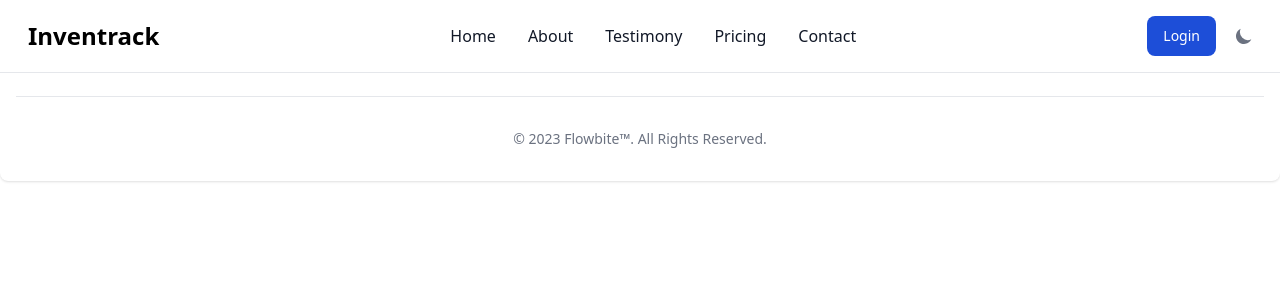
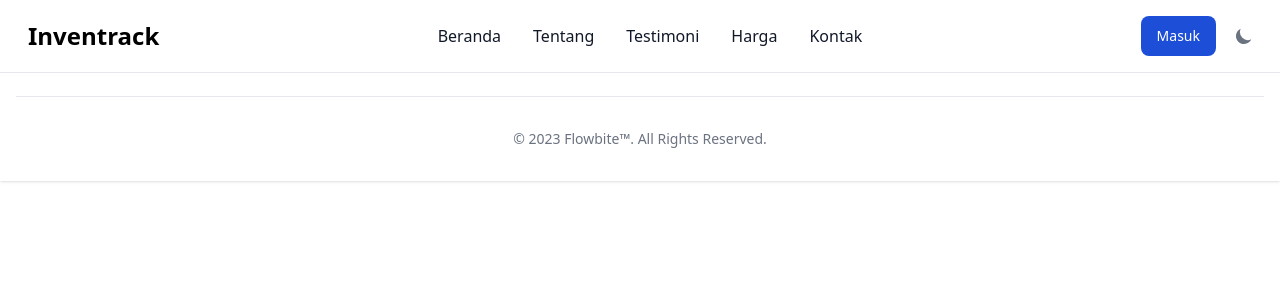
Before and after one commit to BrianFaviansa/inventrack, a PHP site: the page made by resources/views/landing/landing_layout.php in a window 1280 px wide. Shown: the top 300 px of the page. Run offline with PHP 8.4, Linux system fonts and the light colour scheme; the template is opened without the code that fills it, so the values that code supplies are empty; some libraries are stand-ins or nearby versions.

Commit message:
[feat] landing nav and footer in indonesia

```diff
--- a/resources/views/landing/footer.php
+++ b/resources/views/landing/footer.php
@@ -1,5 +1,5 @@
 <!-- footer -->
-<footer class="bg-white rounded-lg shadow dark:bg-gray-900">
+<footer class="bg-white shadow dark:bg-gray-800">
     <div class="w-full max-w-screen-xl mx-auto p-4 md:py-8">
         <div class="sm:flex sm:items-center sm:justify-between">
             <a href="https://flowbite.com/" class="flex items-center mb-4 sm:mb-0 space-x-3 rtl:space-x-reverse">
@@ -8,16 +8,19 @@
             </a>
             <ul class="flex flex-wrap items-center mb-6 text-sm font-medium text-gray-500 sm:mb-0 dark:text-gray-400">
                 <li>
-                    <a href="#" class="hover:underline me-4 md:me-6">About</a>
+                    <a href="#home" class="smoothScroll hover:underline me-4 md:me-6">Beranda</a>
                 </li>
                 <li>
-                    <a href="#" class="hover:underline me-4 md:me-6">Privacy Policy</a>
+                    <a href="#about" class="smoothScroll hover:underline me-4 md:me-6">Tentang</a>
                 </li>
                 <li>
-                    <a href="#" class="hover:underline me-4 md:me-6">Licensing</a>
+                    <a href="#testimony" class="smoothScroll hover:underline me-4 md:me-6">Testimoni</a>
                 </li>
                 <li>
-                    <a href="#" class="hover:underline">Contact</a>
+                    <a href="#pricing" class="smoothScroll hover:underline me-4 md:me-6">Harga</a>
+                </li>
+                <li>
+                    <a href="#contact" class="smoothScroll hover:underline">Kontak</a>
                 </li>
             </ul>
         </div>
--- a/resources/views/landing/landing_layout.php
+++ b/resources/views/landing/landing_layout.php
@@ -72,6 +72,4 @@ if (isset($url)) {
 </script>
 <?php $smoothScroll = ob_get_clean(); ?>
 
-
-
 <?php include 'resources/views/master_layout/master.php'; ?>
--- a/resources/views/landing/nav.php
+++ b/resources/views/landing/nav.php
@@ -6,7 +6,7 @@
             <span class="self-center text-2xl font-semibold whitespace-nowrap dark:text-white">Inventrack</span>
         </a>
         <div class="flex md:order-2 space-x-3 md:gap-2 md:space-x-0 rtl:space-x-reverse">
-            <button type="button" class="text-white bg-blue-700 hover:bg-blue-800 focus:ring-4 focus:outline-none focus:ring-blue-300 font-medium rounded-lg text-sm px-4 py-2 text-center dark:bg-blue-600 dark:hover:bg-blue-700 dark:focus:ring-blue-800">Login</button>
+            <button type="button" class="text-white bg-blue-700 hover:bg-blue-800 focus:ring-4 focus:outline-none focus:ring-blue-300 font-medium rounded-lg text-sm px-4 py-2 text-center dark:bg-blue-600 dark:hover:bg-blue-700 dark:focus:ring-blue-800">Masuk</button>
             <button data-collapse-toggle="navbar-sticky" type="button" class="inline-flex items-center p-2 w-10 h-10 justify-center text-sm text-gray-500 rounded-lg md:hidden hover:bg-gray-100 focus:outline-none focus:ring-2 focus:ring-gray-200 dark:text-gray-400 dark:hover:bg-gray-700 dark:focus:ring-gray-600" aria-controls="navbar-sticky" aria-expanded="false">
                 <span class="sr-only">Open main menu</span>
                 <svg class="w-5 h-5" aria-hidden="true" xmlns="http://www.w3.org/2000/svg" fill="none" viewBox="0 0 17 14">
@@ -25,19 +25,19 @@
         <div class="items-center justify-between hidden w-full md:flex md:w-auto md:order-1" id="navbar-sticky">
             <ul class="flex flex-col p-4 md:p-0 mt-4 font-medium border border-gray-100 rounded-lg bg-gray-50 md:space-x-8 rtl:space-x-reverse md:flex-row md:mt-0 md:border-0 md:bg-white dark:bg-gray-800 md:dark:bg-gray-900 dark:border-gray-700">
                 <li>
-                    <a href="#home" class="smoothScroll block py-2 px-3 text-gray-900 rounded hover:bg-gray-100 md:hover:bg-transparent md:hover:text-blue-700 md:p-0 md:dark:hover:text-blue-500 dark:text-white dark:hover:bg-gray-700 dark:hover:text-white md:dark:hover:bg-transparent dark:border-gray-700">Home</a>
+                    <a href="#home" class="smoothScroll block py-2 px-3 text-gray-900 rounded hover:bg-gray-100 md:hover:bg-transparent md:hover:text-blue-700 md:p-0 md:dark:hover:text-blue-500 dark:text-white dark:hover:bg-gray-700 dark:hover:text-white md:dark:hover:bg-transparent dark:border-gray-700">Beranda</a>
                 </li>
                 <li>
-                    <a href="#about" class="smoothScroll block py-2 px-3 text-gray-900 rounded hover:bg-gray-100 md:hover:bg-transparent md:hover:text-blue-700 md:p-0 md:dark:hover:text-blue-500 dark:text-white dark:hover:bg-gray-700 dark:hover:text-white md:dark:hover:bg-transparent dark:border-gray-700">About</a>
+                    <a href="#about" class="smoothScroll block py-2 px-3 text-gray-900 rounded hover:bg-gray-100 md:hover:bg-transparent md:hover:text-blue-700 md:p-0 md:dark:hover:text-blue-500 dark:text-white dark:hover:bg-gray-700 dark:hover:text-white md:dark:hover:bg-transparent dark:border-gray-700">Tentang</a>
                 </li>
                 <li>
-                    <a href="#testimony" class="smoothScroll block py-2 px-3 text-gray-900 rounded hover:bg-gray-100 md:hover:bg-transparent md:hover:text-blue-700 md:p-0 md:dark:hover:text-blue-500 dark:text-white dark:hover:bg-gray-700 dark:hover:text-white md:dark:hover:bg-transparent dark:border-gray-700">Testimony</a>
+                    <a href="#testimony" class="smoothScroll block py-2 px-3 text-gray-900 rounded hover:bg-gray-100 md:hover:bg-transparent md:hover:text-blue-700 md:p-0 md:dark:hover:text-blue-500 dark:text-white dark:hover:bg-gray-700 dark:hover:text-white md:dark:hover:bg-transparent dark:border-gray-700">Testimoni</a>
                 </li>
                 <li>
-                    <a href="#pricing" class="smoothScroll block py-2 px-3 text-gray-900 rounded hover:bg-gray-100 md:hover:bg-transparent md:hover:text-blue-700 md:p-0 md:dark:hover:text-blue-500 dark:text-white dark:hover:bg-gray-700 dark:hover:text-white md:dark:hover:bg-transparent dark:border-gray-700">Pricing</a>
+                    <a href="#pricing" class="smoothScroll block py-2 px-3 text-gray-900 rounded hover:bg-gray-100 md:hover:bg-transparent md:hover:text-blue-700 md:p-0 md:dark:hover:text-blue-500 dark:text-white dark:hover:bg-gray-700 dark:hover:text-white md:dark:hover:bg-transparent dark:border-gray-700">Harga</a>
                 </li>
                 <li>
-                    <a href="#contact" class="smoothScroll block py-2 px-3 text-gray-900 rounded hover:bg-gray-100 md:hover:bg-transparent md:hover:text-blue-700 md:p-0 md:dark:hover:text-blue-500 dark:text-white dark:hover:bg-gray-700 dark:hover:text-white md:dark:hover:bg-transparent dark:border-gray-700">Contact</a>
+                    <a href="#contact" class="smoothScroll block py-2 px-3 text-gray-900 rounded hover:bg-gray-100 md:hover:bg-transparent md:hover:text-blue-700 md:p-0 md:dark:hover:text-blue-500 dark:text-white dark:hover:bg-gray-700 dark:hover:text-white md:dark:hover:bg-transparent dark:border-gray-700">Kontak</a>
                 </li>
             </ul>
         </div>
```
Also changed, not shown: resources/views/landing/home.php (+9 -12 lines).
